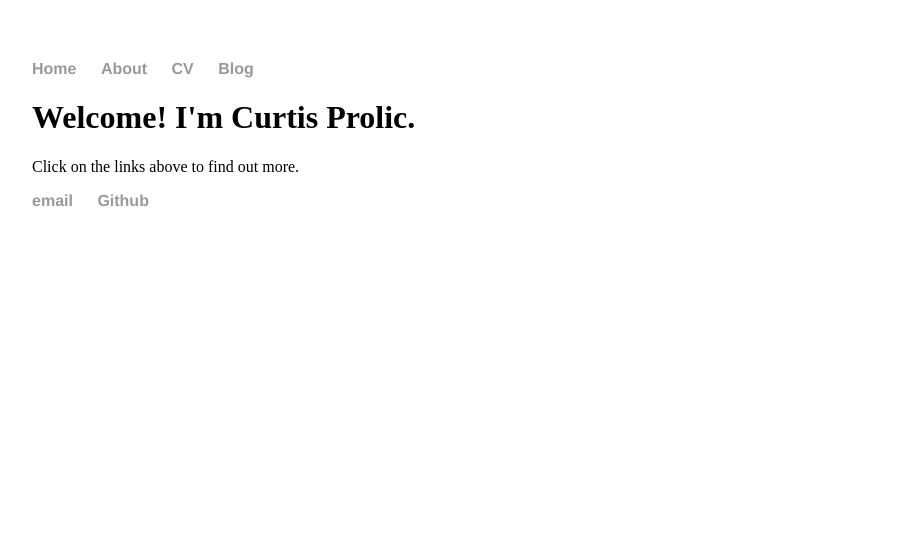
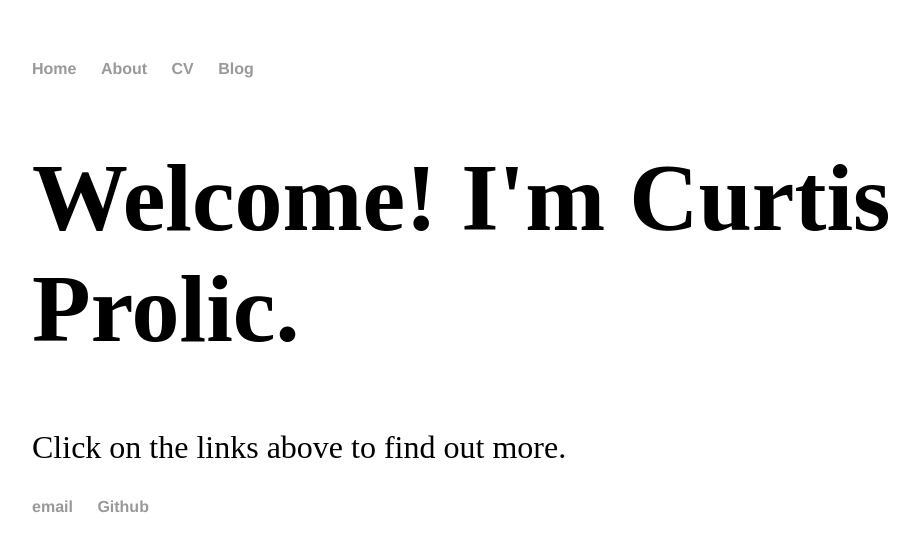
Before and after one commit to cprolic18/cprolic18.github.io, a Jekyll site: the page built from index.html, in a window 1280 px wide. Shown: the top 552 px of the page, without its empty margins (160-1079 px from the left). Built offline with Jekyll 4.4.1, drawn with Linux system fonts in a browser that asks for light colours.

Commit message:
Another attempt

```diff
--- a/css/main.css
+++ b/css/main.css
@@ -35,10 +35,10 @@ ul.posts li {
     list-style: none;
 }
 
-h1.blurb {
+h1 {
   font-size: 6em;
 }
 
-p.blurb {
+p {
   font-size: 2em;
 }
```
